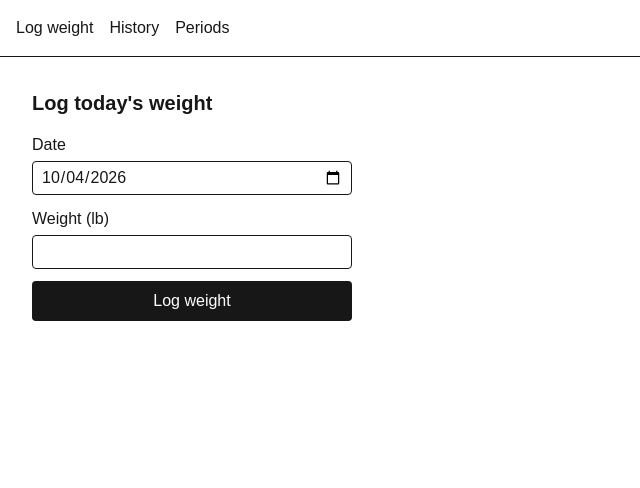
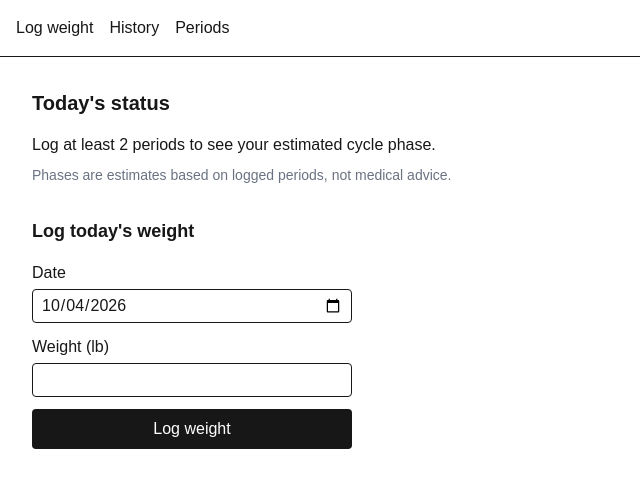
Before and after one commit to sheena-kaw/cycle-weight-tracker, a Next.js app: page / in a window 1280 px wide. Shown: the top 488 px of the page, without its empty margins (0-640 px from the left). Built offline with nearby package versions, Linux system fonts and the light colour scheme; no server answers; the database is empty.

Commit message:
phase calculation logic + display

```diff
--- a/app/page.tsx
+++ b/app/page.tsx
@@ -1,9 +1,37 @@
+import { format } from "date-fns";
+import { getPeriods } from "@/lib/periods";
+import { getPhaseRanges, getPhaseForDate } from "@/lib/phases";
 import { WeightForm } from "@/components/weights/WeightForm";
 
 export default function Home() {
+  const periods = getPeriods();
+  const ranges = getPhaseRanges(periods);
+  const today = format(new Date(), "yyyy-MM-dd");
+  const todayStatus = getPhaseForDate(today, ranges);
+
   return (
     <main className="flex-1 p-8">
-      <h1 className="text-xl font-semibold mb-4">Log today&apos;s weight</h1>
+      <h1 className="text-xl font-semibold mb-4">Today&apos;s status</h1>
+      {periods.length < 2 ? (
+        <p className="mb-2">
+          Log at least 2 periods to see your estimated cycle phase.
+        </p>
+      ) : todayStatus ? (
+        <p className="mb-2">
+          You&apos;re likely in your <strong>{todayStatus.phase}</strong> phase
+          today{todayStatus.estimated ? " (estimated)" : ""}.
+        </p>
+      ) : (
+        <p className="mb-2">
+          Not enough data to estimate today&apos;s phase yet — log a period to
+          update your status.
+        </p>
+      )}
+      <p className="text-sm text-gray-500 mb-8">
+        Phases are estimates based on logged periods, not medical advice.
+      </p>
+
+      <h2 className="text-lg font-semibold mb-4">Log today&apos;s weight</h2>
       <WeightForm />
     </main>
   );
--- a/lib/phases/index.ts
+++ b/lib/phases/index.ts
@@ -109,11 +109,10 @@ export function getPhaseRanges(periods: Period[]): PhaseRange[] {
 
   return ranges;
 }
-
 export function getPhaseForDate(
   date: string,
   ranges: PhaseRange[]
-): Phase | null {
+): { phase: Phase; estimated: boolean } | null {
   const match = ranges.find((r) => date >= r.start && date <= r.end);
-  return match ? match.phase : null;
+  return match ? { phase: match.phase, estimated: match.estimated } : null;
 }
```
Also changed, not shown: 1 other file (tests, documents, lock files or other folders).
